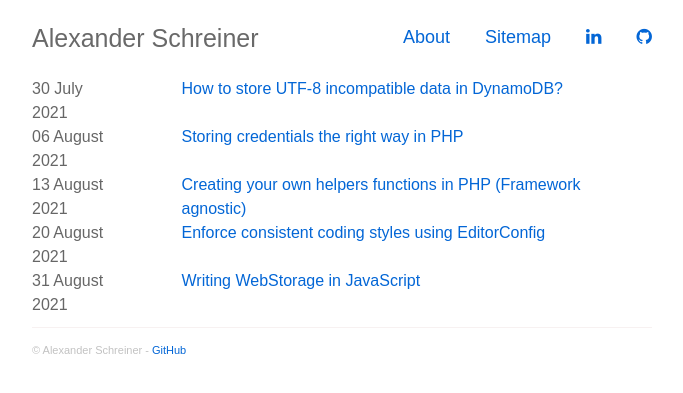
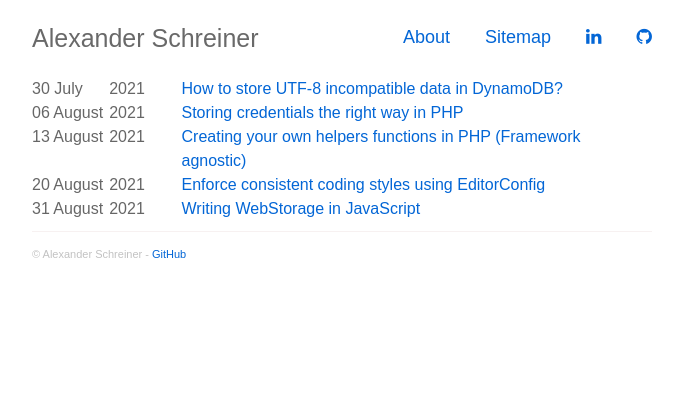
Before and after one commit to alexander-schreiner/alexander-schreiner.github.io, a Jekyll site: the page built from index.html, in a window 1280 px wide. Shown: the top 393 px of the page, without its empty margins (298-981 px from the left). Built offline with Jekyll 4.4.1, drawn with Linux system fonts in a browser that asks for light colours; nearby versions of some CDN libraries; the list of posts is cut into pages by our own code.

Commit message:
Update index.html

```diff
--- a/index.html
+++ b/index.html
@@ -9,10 +9,10 @@
         <div class="row">
           <div class="col-md-3" style="width: 23%;">
             <div class="row">
-              <div class="col-md-10">
+              <div class="col-md-7" style="padding-right: 0;">
                 {{ post.date | date: "%d %B" }}
               </div>
-              <div class="col-md-2 text-right">
+              <div class="col-md-2 text-right" style="padding-left: 5px;">
                 {{ post.date | date: "%Y" }}
               </div>
             </div>
```
